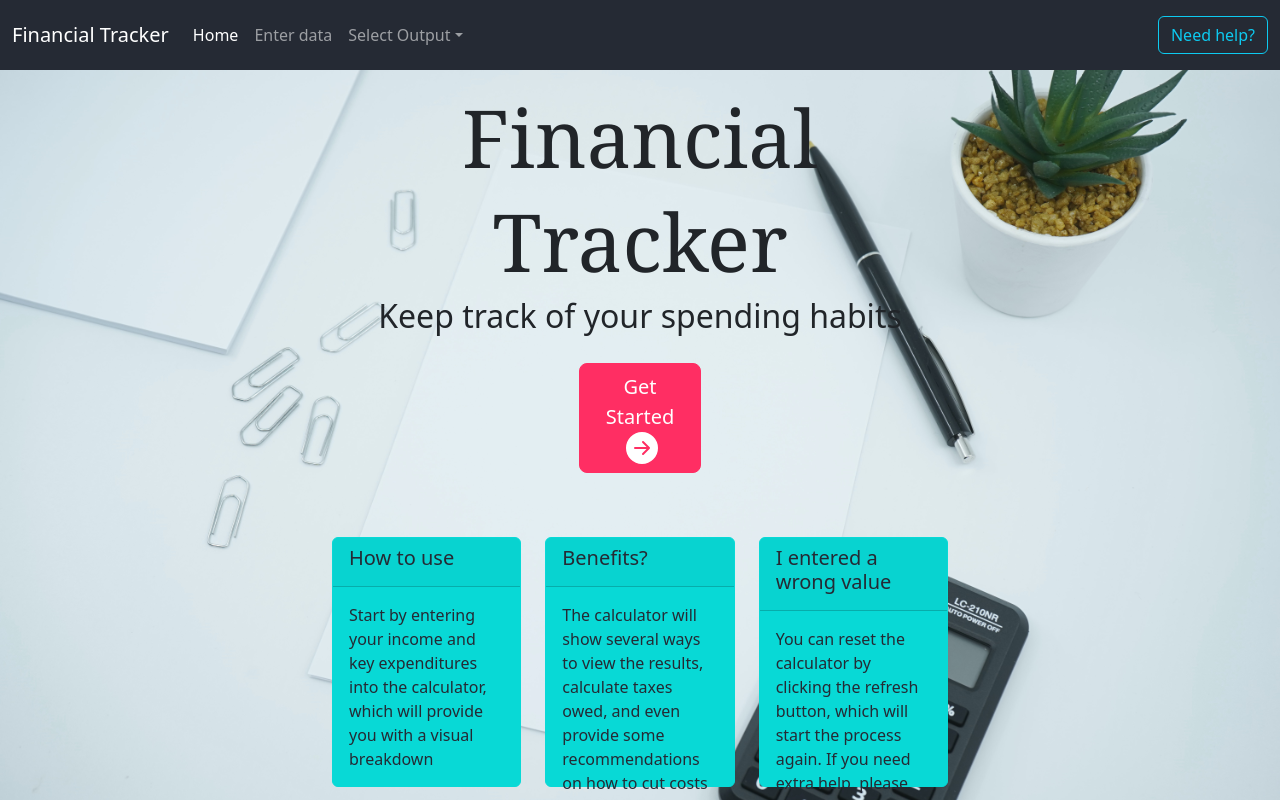
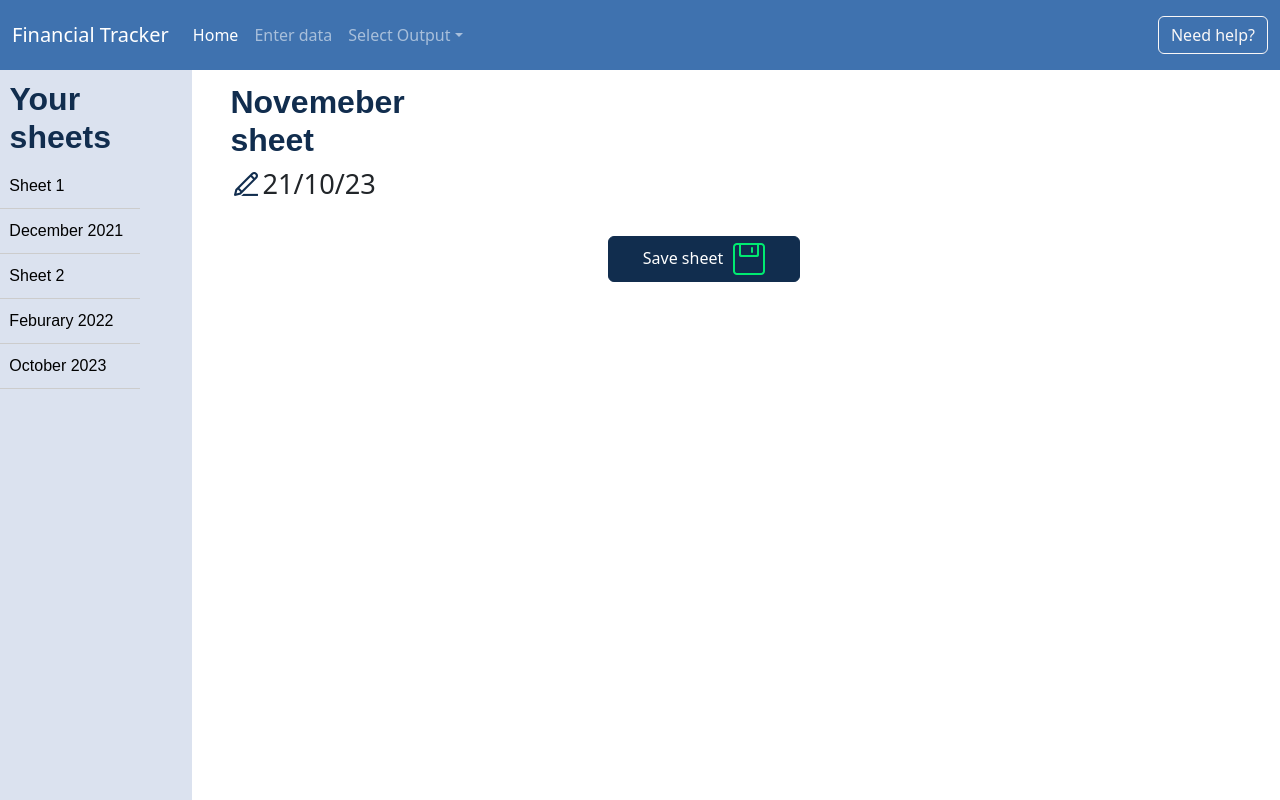
Before and after one commit to Jatinder-Sohal/FinalYearProject-HCI, a React (Create React App) app in the folder finance_tracker/: page / in a window 1280 px wide. Shown: the top 800 px of the page. Built offline with nearby package versions, Linux system fonts and the light colour scheme.

Commit message:
Converted sidebar into react code, downlaoded svg images into png as they're were not showing and added other features from html into react.

```diff
--- /dev/null
+++ b/finance_tracker/src/components/Sidebar.jsx
@@ -0,0 +1,22 @@
+import React from "react";
+import 'bootstrap/dist/css/bootstrap.min.css';
+import 'bootstrap/dist/js/bootstrap.bundle.min.js';
+
+function sidebar(){
+    return (
+        <div class="sidebar">
+        <div class="sidebar-content">
+            <h2>Your sheets</h2>
+            <ul class="sheet-list">
+                <li class="sheet-item">Sheet 1</li>
+                <li class="sheet-item">December 2021</li>
+                <li class="sheet-item">Sheet 2</li>
+                <li class="sheet-item">Feburary 2022</li>
+                <li class="sheet-item">October 2023</li>
+            </ul>
+        </div>
+        </div>
+    );
+}
+
+export default sidebar;
--- /dev/null
+++ b/finance_tracker/src/pages/EnterData.css
@@ -0,0 +1,134 @@
+.navbar-custom {
+    color: #3F72AF;
+    background-color: #3F72AF;
+}
+.btn-outline-info{
+    border-color: #F9F7F7;
+    color: #F9F7F7;
+}
+.btn-outline-info:hover{
+    fill: #F9F7F7;
+    background-color: #F9F7F7;
+    border-color: #F9F7F7;
+}
+
+.sidebar {
+    width: 15%;
+    background-color: #DBE2EF;
+    color: black;
+    position: fixed;
+    height: 100%;
+    font-family: sans-serif;
+    display: flex;
+    flex-direction: column;
+    align-items: center;
+    justify-content:baseline
+}
+.sidebar-content{
+    padding: 5%;
+}
+.sheet-list {
+    list-style: none;
+}
+.sheet-item{
+    padding: 10px;
+    border-bottom: 1px solid #ccc;
+    text-align: center;
+    display: flex;
+    align-items: baseline;
+    position: relative;
+    left: -30%;
+}
+h2{
+    font-family: sans-serif;
+    color: #112D4E;
+    font-weight: bold;
+}
+h3{
+    font-size: 1.7rem;
+}
+#pencil{
+    margin-top: 0.2%;
+}
+
+.button-save{
+    margin-top: 2.2%;
+    margin-left: 10%;
+    width: 15%;
+    color:white;
+    background-color: #112D4E;
+    border-color: #112D4E;
+}
+.button-save:hover{
+    color:white;
+    background-color: #112D4E;
+    border-color: #112D4E;
+}
+.save{
+    text-align: center;
+}
+.button-table{
+    margin-top: 2%;
+    margin-left: 75%;
+    width: 15%;
+}
+
+
+.heading{
+    margin-top: 1%;
+    display: flex;
+    flex-wrap: wrap;
+    width: 20%;
+    margin-left: 18%;
+    margin-top: 1%;
+}
+.expence-table{
+    display: flex;
+    flex-direction: column;
+    width: 60%;
+    height: 60%;
+    padding-top: 1.5%;
+    margin-left: 25%;
+}
+.rows {
+    display: flex;
+    align-items: center;
+    border: 1px solid #ccc;
+    padding: 2%;
+}
+.custom-header {
+    display: flex;
+    font-weight: bold;
+    padding: 2%;
+    border-top-right-radius: 10px;
+    border-top-left-radius: 10px;
+    border: 2px solid #ccc;
+    background-color: #F9F7F7;
+}
+.field {
+    font-family: sans-serif;
+    font-size: 20px;
+    border-color: black;
+    width: 30%;
+    margin-left: 5%;
+}
+input{
+    width: 80%;
+    border: none;
+    outline: none;
+}
+.text {
+    margin-right: 10px;
+}
+input:hover{
+    outline: 2px solid #112D4E;
+}
+input::placeholder {
+    color: #000;
+  }
+.table-icons:hover,
+.button-hover:hover {
+    transition: 0.2s;
+    cursor: pointer;
+    transform: scale(1.2);
+}
--- /dev/null
+++ b/finance_tracker/src/pages/EnterData.jsx
@@ -0,0 +1,25 @@
+import React from "react";
+import Navbar from "../components/Navbar";
+import Sidebar from "../components/Sidebar";
+import Pencil from '../images/Pencil.png';
+import Save from '../images/Save.png';
+
+function EnterData(){
+    return <div>
+        <Navbar />
+        <Sidebar />
+        <div className="heading">
+            <h2 className="sheet-heading" >Novemeber sheet</h2>
+            <img id="pencil" src={Pencil} alt="Your Icon Alt Text" height="32" width="32"/>
+            <h3> 21/10/23</h3>
+        </div>
+        <div className="save">
+            <button className="btn btn-primary button-save" type="submit">
+                <span className="text">Save sheet</span>
+                <img src={Save} alt="Your Icon Alt Text" height="32" width="32"/>
+            </button>
+        </div>
+    </div>
+}
+
+export default EnterData;
```
Also changed, not shown: finance_tracker/src/components/ExpenceTable.jsx (added, +8 -0 lines), finance_tracker/src/index.js (+7 -3 lines), finance_tracker/src/images/Pencil.png (added), finance_tracker/src/images/Save.png (added).
